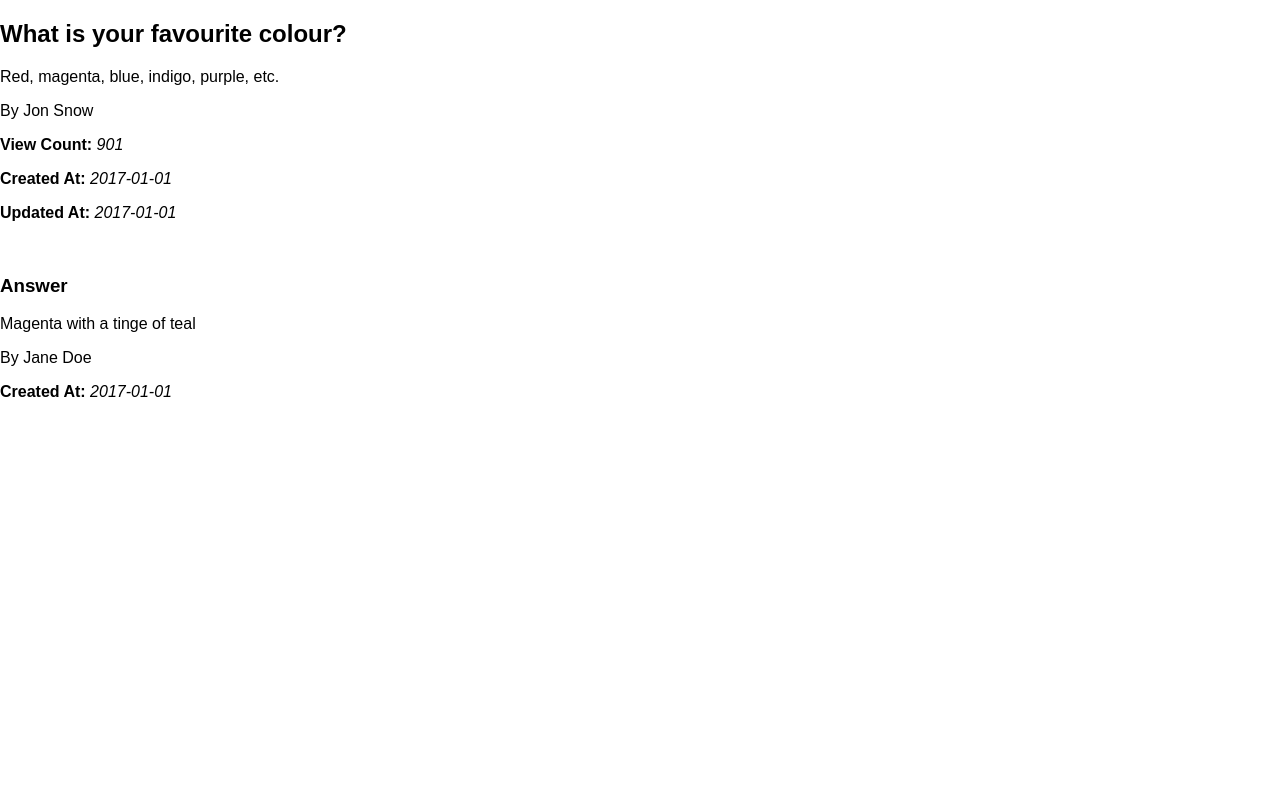
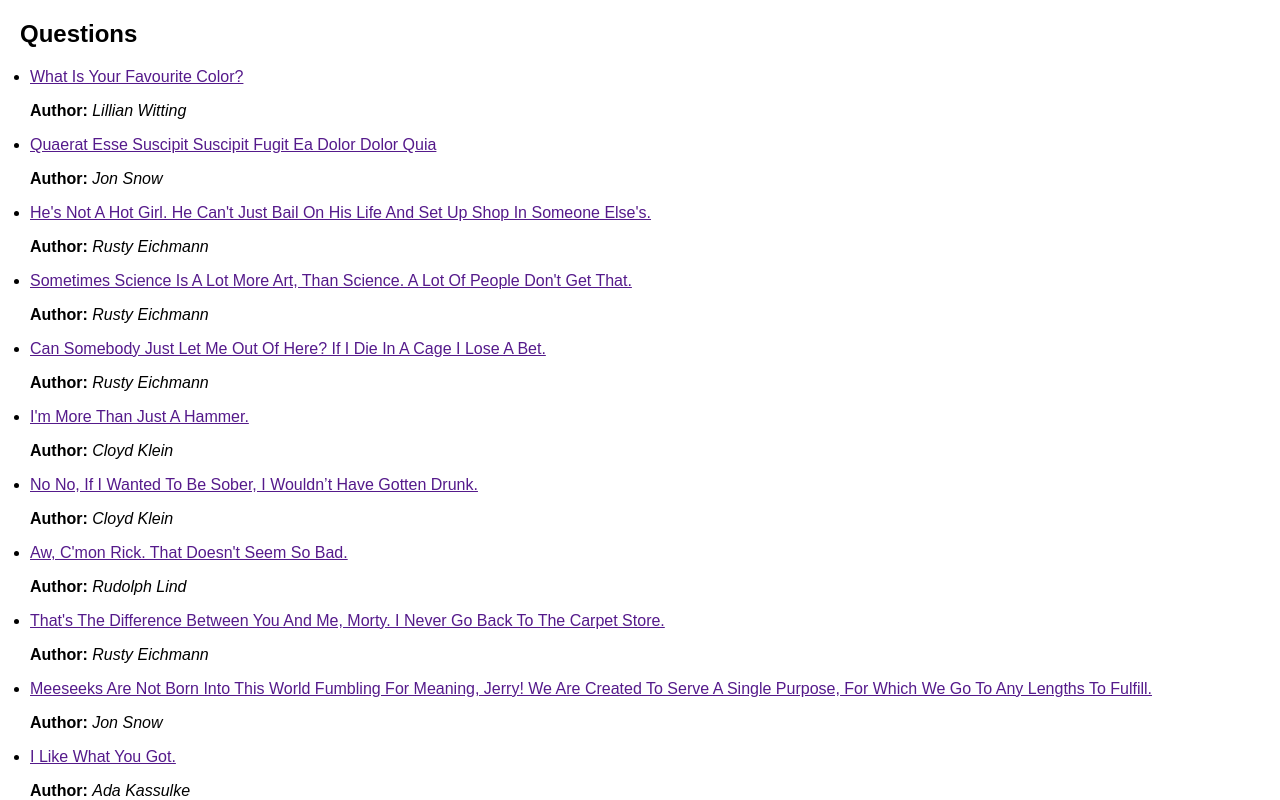
Before and after one commit to aera/Awesome-Answers-React, a React (Create React App) app: page / in a window 1280 px wide. Shown: the top 800 px of the page. Built offline with nearby package versions, Linux system fonts and the light colour scheme.

Commit message:
styles and questions index

```diff
--- a/src/components/AnswerDetails.js
+++ b/src/components/AnswerDetails.js
@@ -3,7 +3,7 @@
 
 function AnswerDetails (props) {
   return (
-    <div>
+    <div className="AnswerDetails">
       <p>{props.body}</p>
       <p>By {props.author_full_name}</p>
       <Field name="Created At" value={props.created_at} />
--- a/src/components/App.js
+++ b/src/components/App.js
@@ -1,12 +1,16 @@
 import React from 'react';
 import {QuestionShowPage} from './QuestionShowPage';
+import {QuestionIndexPage} from './QuestionIndexPage';
 // Anywhere you write JSX tags, React must be
 // imported, because JSX tags are translated
 // to React.createElement(...) calls.
 
 function App () {
   return (
-    <QuestionShowPage />
+    <div className="App">
+      <QuestionIndexPage />
+      <QuestionShowPage />
+    </div>
   );
 }
 
--- a/src/components/QuestionDetails.js
+++ b/src/components/QuestionDetails.js
@@ -7,17 +7,22 @@
 // React component function's names must begin with a capital letter.
 function QuestionDetails (props = {}) {
   const {author = {}} = props;
+  const containerStyle = {
+    paddingLeft: "10px"
+  };
 
   return (
     // JSX tags are translated into React.createElement() function
     // calls which output React elements.
     <div className="QuestionDetails">
       <h2>{props.title}</h2>
-      <p>{props.body}</p>
-      <p>By {author.full_name}</p>
-      <Field name="View Count" value={props.view_count} />
-      <Field name="Created At" value={props.created_at} />
-      <Field name="Updated At" value={props.updated_at} />
+      <div style={containerStyle}>
+        <p>{props.body}</p>
+        <p>By {author.full_name}</p>
+        <Field name="View Count" value={props.view_count} />
+        <Field name="Created At" value={props.created_at} />
+        <Field name="Updated At" value={props.updated_at} />
+      </div>
     </div>
   );
 }
--- /dev/null
+++ b/src/components/QuestionIndexPage.js
@@ -0,0 +1,28 @@
+import React from 'react';
+import {Field} from './Field';
+import questions from '../data/questions';
+
+function QuestionIndexPage (props) {
+  return (
+    <main
+      className="QuestionIndexPage"
+      style={{padding: '0  20px'}}
+    >
+      <h2>Questions</h2>
+      <ul
+        style={{paddingLeft: '10px'}}
+      >
+        {
+          questions.map(question => (
+            <li key={question.id}>
+              <a href="">{question.title}</a>
+              <Field name="Author" value={question.author.full_name} />
+            </li>
+          ))
+        }
+      </ul>
+    </main>
+  );
+}
+
+export {QuestionIndexPage};
--- a/src/components/QuestionShowPage.js
+++ b/src/components/QuestionShowPage.js
@@ -15,7 +15,13 @@
   // is a non-string (e.g. numbers, objects, arrays, functions, etc)
   // must be put inside {}.
   return (
-    <main className="QuestionShowPage">
+    <main
+      className="QuestionShowPage"
+      style={{
+        padding: '0 20px'
+      }}
+    >
+      {/* I'm a valid comment */}
       <QuestionDetails
         title="What is your favourite colour?"
         body="Red, magenta, blue, indigo, purple, etc."
@@ -24,7 +30,6 @@
         view_count={901}
         author={{full_name: "Jon Snow"}}
       />
-      <br />
       <h3>Answer</h3>
       <AnswerDetails
         body="Magenta with a tinge of teal"
--- /dev/null
+++ b/src/data/questions.js
@@ -0,0 +1,140 @@
+export default [
+  {
+    id: 304,
+    title: 'What Is Your Favourite Color?',
+    created_at: '2018-01-15 23:59:39',
+    updated_at: '2018-01-16 18:20:04',
+    author: {
+      id: 42,
+      first_name: 'Lillian',
+      last_name: 'Witting',
+      full_name: 'Lillian Witting'
+    }
+  }, {
+    id: 303,
+    title: 'Quaerat Esse Suscipit Suscipit Fugit Ea Dolor Dolor Quia',
+    created_at: '2018-01-13 00:19:30',
+    updated_at: '2018-01-13 00:19:30',
+    author: {
+      id: 33,
+      first_name: 'Jon',
+      last_name: 'Snow',
+      full_name: 'Jon Snow'
+    }
+  }, {
+    id: 300,
+    title:
+      "He's Not A Hot Girl. He Can't Just Bail On His Life And Set Up Shop In Someone Else's.",
+    created_at: '2018-01-12 23:56:26',
+    updated_at: '2018-01-13 00:12:26',
+    author: {
+      id: 39,
+      first_name: 'Rusty',
+      last_name: 'Eichmann',
+      full_name: 'Rusty Eichmann'
+    }
+  }, {
+    id: 299,
+    title:
+      "Sometimes Science Is A Lot More Art, Than Science. A Lot Of People Don't Get That.",
+    created_at: '2018-01-12 23:56:26',
+    updated_at: '2018-01-12 23:56:26',
+    author: {
+      id: 39,
+      first_name: 'Rusty',
+      last_name: 'Eichmann',
+      full_name: 'Rusty Eichmann'
+    }
+  }, {
+    id: 297,
+    title:
+      'Can Somebody Just Let Me Out Of Here? If I Die In A Cage I Lose A Bet.',
+    created_at: '2018-01-12 23:56:26',
+    updated_at: '2018-01-12 23:56:26',
+    author: {
+      id: 39,
+      first_name: 'Rusty',
+      last_name: 'Eichmann',
+      full_name: 'Rusty Eichmann'
+    }
+  }, {
+    id: 296,
+    title: "I'm More Than Just A Hammer.",
+    created_at: '2018-01-12 23:56:26',
+    updated_at: '2018-01-16 18:28:51',
+    author: {
+      id: 35,
+      first_name: 'Cloyd',
+      last_name: 'Klein',
+      full_name: 'Cloyd Klein'
+    }
+  }, {
+    id: 295,
+    title: 'No No, If I Wanted To Be Sober, I Wouldn’t Have Gotten Drunk.',
+    created_at: '2018-01-12 23:56:26',
+    updated_at: '2018-01-12 23:56:26',
+    author: {
+      id: 35,
+      first_name: 'Cloyd',
+      last_name: 'Klein',
+      full_name: 'Cloyd Klein'
+    }
+  }, {
+    id: 294,
+    title: "Aw, C'mon Rick. That Doesn't Seem So Bad.",
+    created_at: '2018-01-12 23:56:26',
+    updated_at: '2018-01-12 23:56:26',
+    author: {
+      id: 41,
+      first_name: 'Rudolph',
+      last_name: 'Lind',
+      full_name: 'Rudolph Lind'
+    }
+  }, {
+    id: 293,
+    title:
+      "That's The Difference Between You And Me, Morty. I Never Go Back To The Carpet Store.",
+    created_at: '2018-01-12 23:56:26',
+    updated_at: '2018-01-12 23:56:26',
+    author: {
+      id: 39,
+      first_name: 'Rusty',
+      last_name: 'Eichmann',
+      full_name: 'Rusty Eichmann'
+    }
+  }, {
+    id: 292,
+    title:
+      'Meeseeks Are Not Born Into This World Fumbling For Meaning, Jerry! We Are Created To Serve A Single Purpose, For Which We Go To Any Lengths To Fulfill.',
+    created_at: '2018-01-12 23:56:26',
+    updated_at: '2018-01-12 23:56:26',
+    author: {
+      id: 33,
+      first_name: 'Jon',
+      last_name: 'Snow',
+      full_name: 'Jon Snow'
+    }
+  }, {
+    id: 291,
+    title: 'I Like What You Got.',
+    created_at: '2018-01-12 23:56:26',
+    updated_at: '2018-01-12 23:56:26',
+    author: {
+      id: 37,
+      first_name: 'Ada',
+      last_name: 'Kassulke',
+      full_name: 'Ada Kassulke'
+    }
+  }, {
+    id: 290,
+    title: 'Where Are My Testicles, Summer?',
+    created_at: '2018-01-12 23:56:26',
+    updated_at: '2018-01-12 23:56:26',
+    author: {
+      id: 35,
+      first_name: 'Cloyd',
+      last_name: 'Klein',
+      full_name: 'Cloyd Klein'
+    }
+  }
+];
--- a/src/index.css
+++ b/src/index.css
@@ -3,3 +3,7 @@
   padding: 0;
   font-family: sans-serif;
 }
+
+.AnswerDetails {
+  padding-left: 10px;
+}
```
